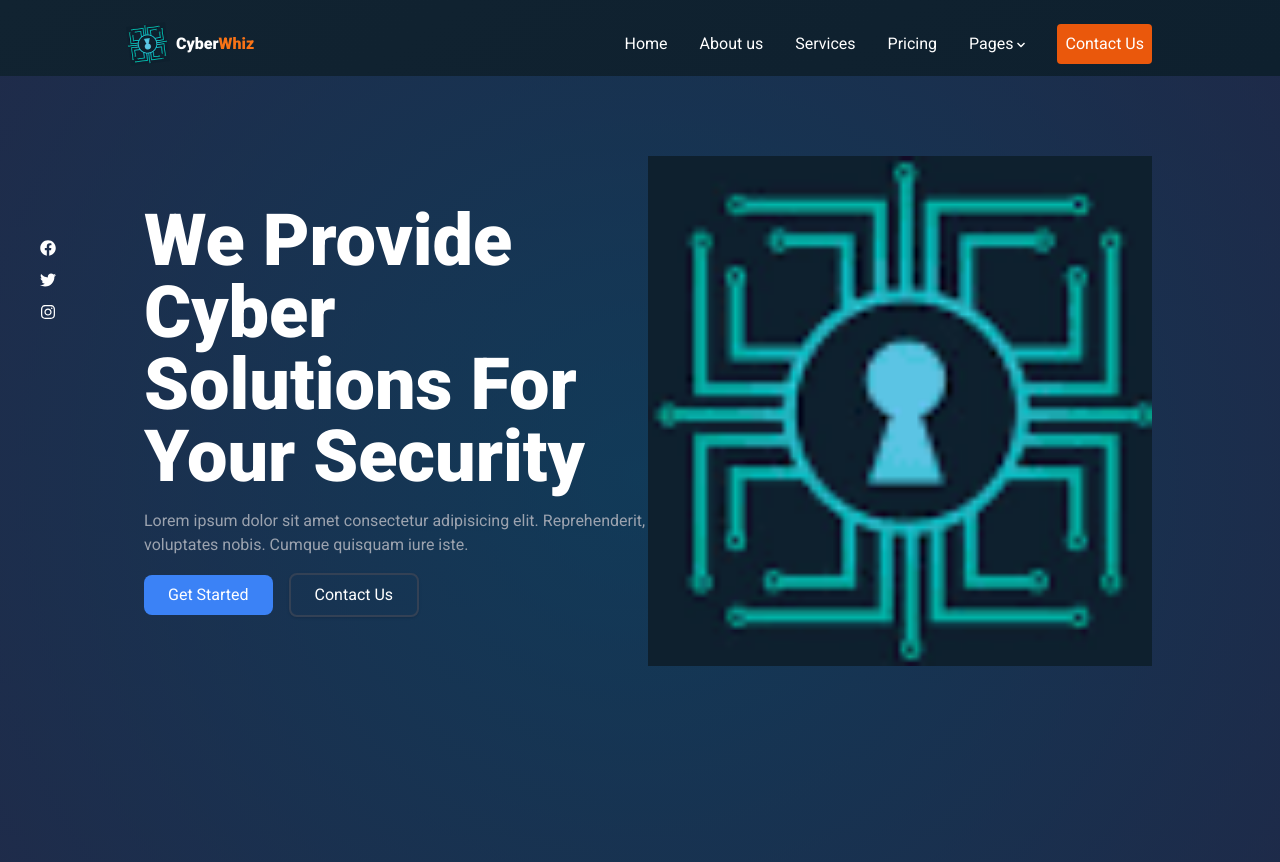
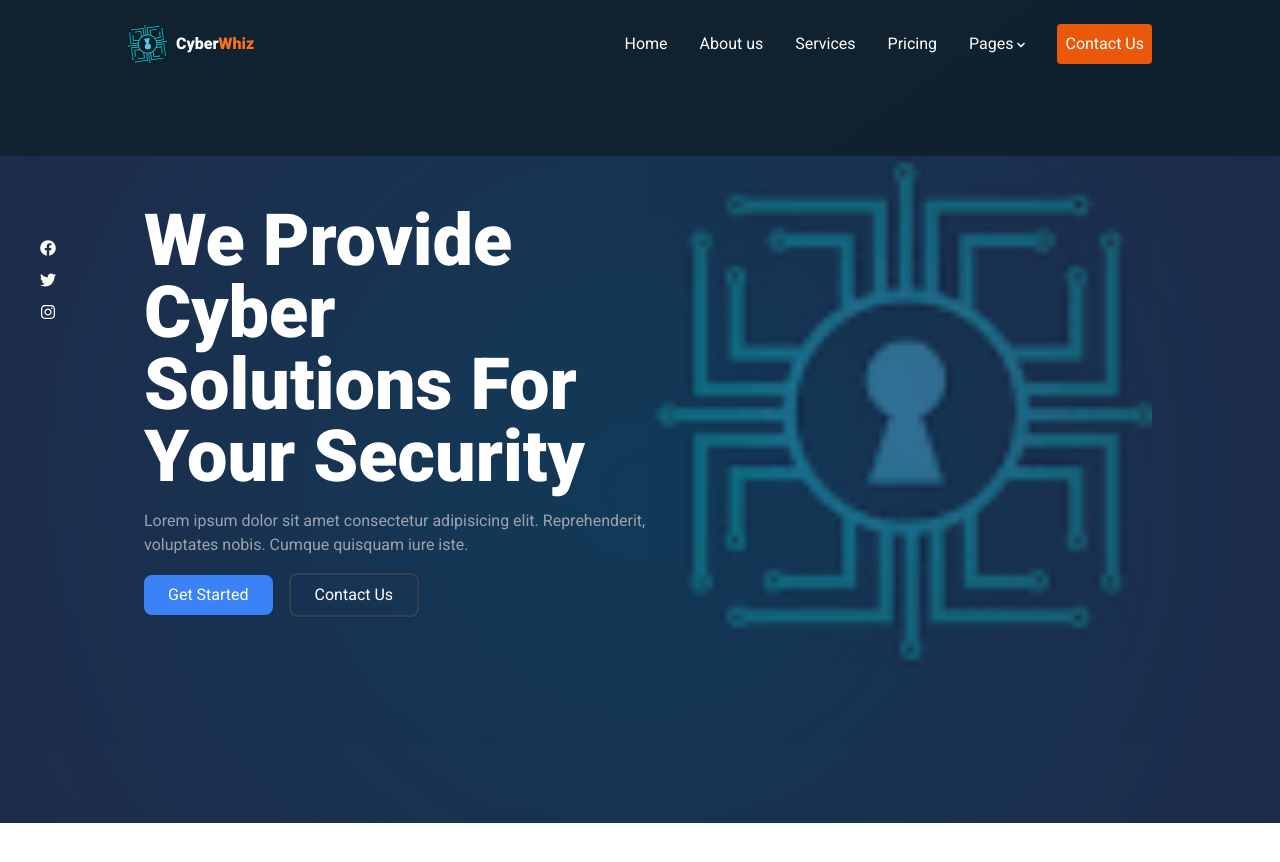
Before and after one commit to Patrick-Njiru/cyberwhiz-landing-page, a React (Vite) app: page / in a window 1280 px wide. Shown: the top 862 px of the page. After the commit the page ends 823 px from the top, so only its background shows below. Built offline with nearby package versions, Linux system fonts and the light colour scheme.

Commit message:
Fix issue.

```diff
--- a/src/scenes/IntroSection.jsx
+++ b/src/scenes/IntroSection.jsx
@@ -3,8 +3,11 @@ import introImg from "../assets/logo.png"
 
 const IntroSection = () => {
 	return (
-		<div id="intro" className=" absolute h-screen">
-			<section className="mx-4 mt-20 mb-20 sm:mx-8 md:mx-16 lg:mx-32">
+		<section className="mx-4 mt-20 mb-20 sm:mx-8 md:mx-16 lg:mx-32 ">
+			<div
+				id="intro"
+				className="absolute top-30 start-0 w-full h-full md:h-5/6 -z-10"
+			></div>
 			<div className="hidden flex-col space-y-4 fixed start-10 top-60 md:flex">
 				<FaFacebook />
 				<FaTwitter />
@@ -15,7 +18,7 @@ const IntroSection = () => {
 				<img
 					src={introImg}
 					alt="intro image"
-						className="w-2/3 md:w-1/2"
+					className="w-2/3 md:w-1/2 -z-20"
 				/>
 				{/* Left Section */}
 				<div className="space-y-4 text-center md:text-start md:w-1/2">
@@ -23,11 +26,11 @@ const IntroSection = () => {
 						We Provide Cyber Solutions For Your Security
 					</h1>
 					<p className="text-gray-400">
-							Lorem ipsum dolor sit amet consectetur adipisicing
-							elit. Reprehenderit, voluptates nobis. Cumque
-							quisquam iure iste.
+						Lorem ipsum dolor sit amet consectetur adipisicing elit.
+						Reprehenderit, voluptates nobis. Cumque quisquam iure
+						iste.
 					</p>
-						<div className="flex justify-start items-center space-x-4">
+					<div className="flex justify-center items-center space-x-4 md:justify-start">
 						<button
 							href="#contact"
 							className="transition duraton-1000 delay-75 bg-blue-500 p-2 px-6 hover:bg-blue-600 rounded-lg"
@@ -44,7 +47,6 @@ const IntroSection = () => {
 				</div>
 			</div>
 		</section>
-		</div>
 	)
 }
 
```
Lines whose indentation alone changed are shown as unchanged.
